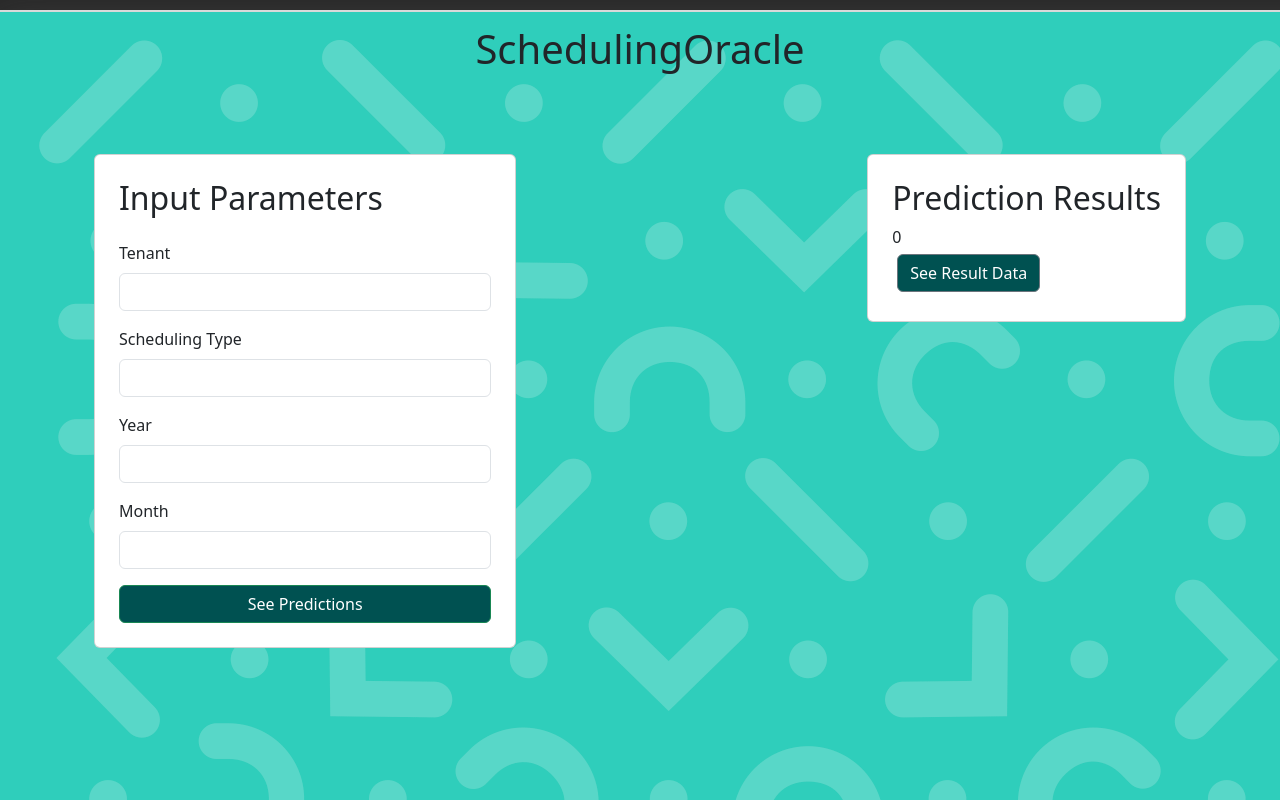
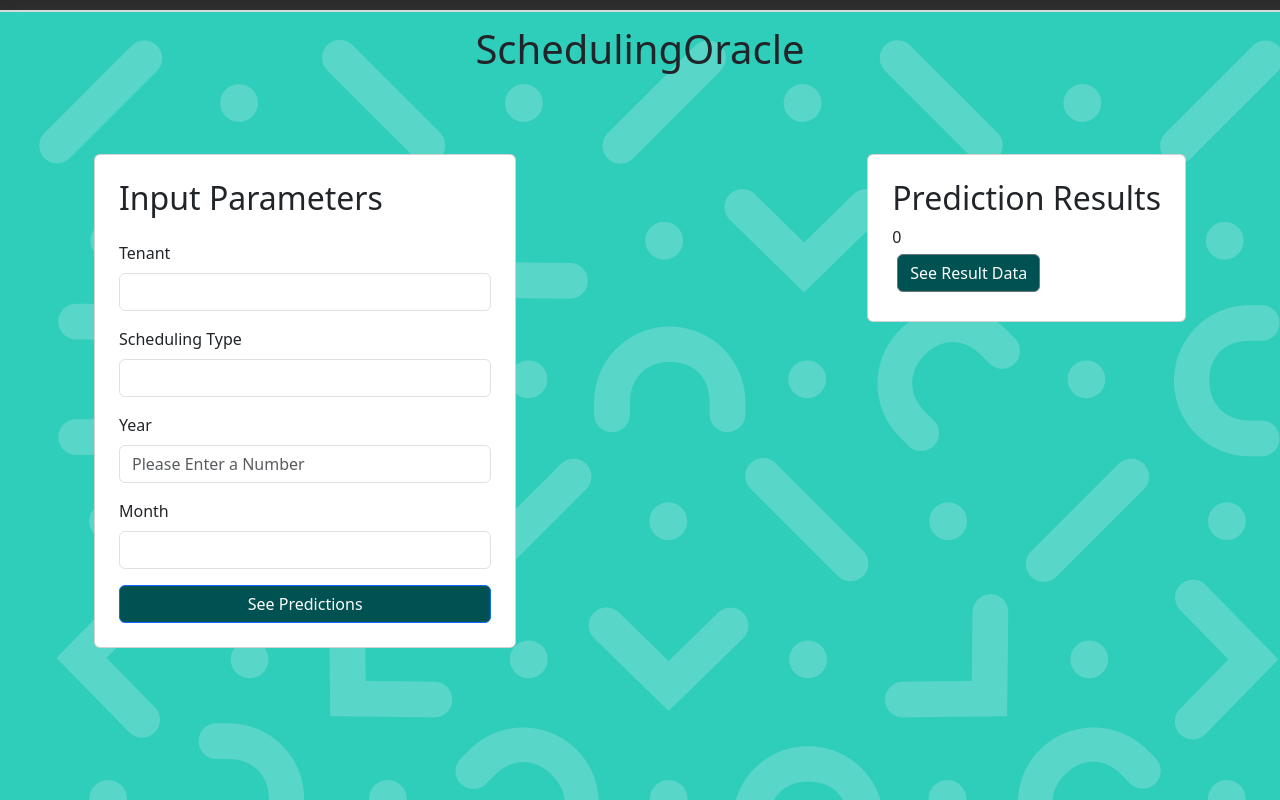
Before and after one commit to aseemMangla/Scheduling-Oracle, a React (Create React App) app: page / in a window 1280 px wide. Built offline with nearby package versions, Linux system fonts and the light colour scheme.

Commit message:
Scheduling Oracle
Signed-off-by: Aseem Mangla <aseem.mangla@ukg.com>

```diff
--- a/src/CurlComponent.js
+++ b/src/CurlComponent.js
@@ -13,14 +13,15 @@ const CurlComponent = ({setOutputData, setValue}) => {
   });
 
   const handleChange = (e) => {
-    setOutputData('')
+    setOutputData('');
+    setValue(0);
     setInputData({ ...inputData, [e.target.name]: e.target.value });
   };
 
   const handleFetchCurl = async () => {
     const { Tenant, WorkCode, Year, Month } = inputData;
     const headers = {
-        'Authorization': 'Bearer ya29.a0AfB_byBWVIBVXJ0L8wxgE98W20hr_Y6aj8pD91inqIve3PmVqqt_uiXzmUcf7OkbOe93fqhZyjvYvSVqwy9xme98geTGe1ohKPSVezkDO1GVhnIyIkRmA4sBMFhWFQPaX2LOrl-vJzyCFl_jLqLzOH-f39iG-7O5MsaIcSOM5LsaCgYKAcESAQ8SFQHGX2MicDomw5dMK2evB4HqhqocMA0178',
+        'Authorization': 'Bearer ya29.a0AfB_byAzDywLnZ_IfbtvJOHkZxK1Os3E5H5jpckO9O6qHfs-GwBcsAcVQ5sU2rlw7bVH9ZK7TlowANhoSdQ-cWOmiRAuQiUbTx-jsze50EUR_X8eVMMMqN6qxF0gEyGITVst2tWK8vkqzDyW5Kz1bZBhDLbnp7u8FrYMF9pgPQaCgYKAc4SAQ8SFQHGX2MigxjXf_DXEMBOmdHIvy8Oiw0177',
         'Content-Type': 'application/json'
       };
       const data = {
@@ -33,7 +34,7 @@ const CurlComponent = ({setOutputData, setValue}) => {
           }
         ]
       };
-      axios.post('https://us-central1-aiplatform.googleapis.com/v1/projects/541554200995/locations/us-central1/endpoints/5710469769505800192:predict', data, { headers })
+      await axios.post('https://us-central1-aiplatform.googleapis.com/v1/projects/541554200995/locations/us-central1/endpoints/5710469769505800192:predict', data, { headers })
         .then((response) => {
         console.log(response.data);
           setOutputData(JSON.stringify(response.data, null, 2));
@@ -44,28 +45,28 @@ const CurlComponent = ({setOutputData, setValue}) => {
         });
   };
 
-
+  console.log(inputData);
   return (
     <Container className="mt-5">
-      <Form className="card p-4">
+      <Form className="card p-4" >
         <h2 className="mb-4">Input Parameters</h2>
         <Form.Group className="mb-3">
           <Form.Label>Tenant</Form.Label>
-          <Form.Control type="text" name="Tenant" value={inputData.Tenant} onChange={handleChange} />
+          <Form.Control required={true} type="text" name="Tenant" value={inputData.Tenant} onChange={handleChange} />
         </Form.Group>
         <Form.Group className="mb-3">
           <Form.Label>Scheduling Type</Form.Label>
-          <Form.Control type="text" name="WorkCode" value={inputData.WorkCode} onChange={handleChange} />
+          <Form.Control required={true} type="text" name="WorkCode" value={inputData.WorkCode} onChange={handleChange} />
         </Form.Group>
         <Form.Group className="mb-3">
           <Form.Label>Year</Form.Label>
-          <Form.Control type="text" name="Year" value={inputData.Year} onChange={handleChange} />
+          <Form.Control required={true} type="number" placeholder='Please Enter a Number' name="Year" value={inputData.Year} onChange={handleChange} />
         </Form.Group>
         <Form.Group className="mb-3">
           <Form.Label>Month</Form.Label>
-          <Form.Control type="text" name="Month" value={inputData.Month} onChange={handleChange} />
+          <Form.Control required={true} type="text" name="Month" value={inputData.Month} onChange={handleChange} />
         </Form.Group>
-        <Button style={{backgroundColor: '#005151'}} variant="success" onClick={handleFetchCurl}>See Predictions</Button>
+        <Button style={{backgroundColor: '#005151'}} onClick={handleFetchCurl}>See Predictions</Button>
       </Form>
     </Container>
   );
```
